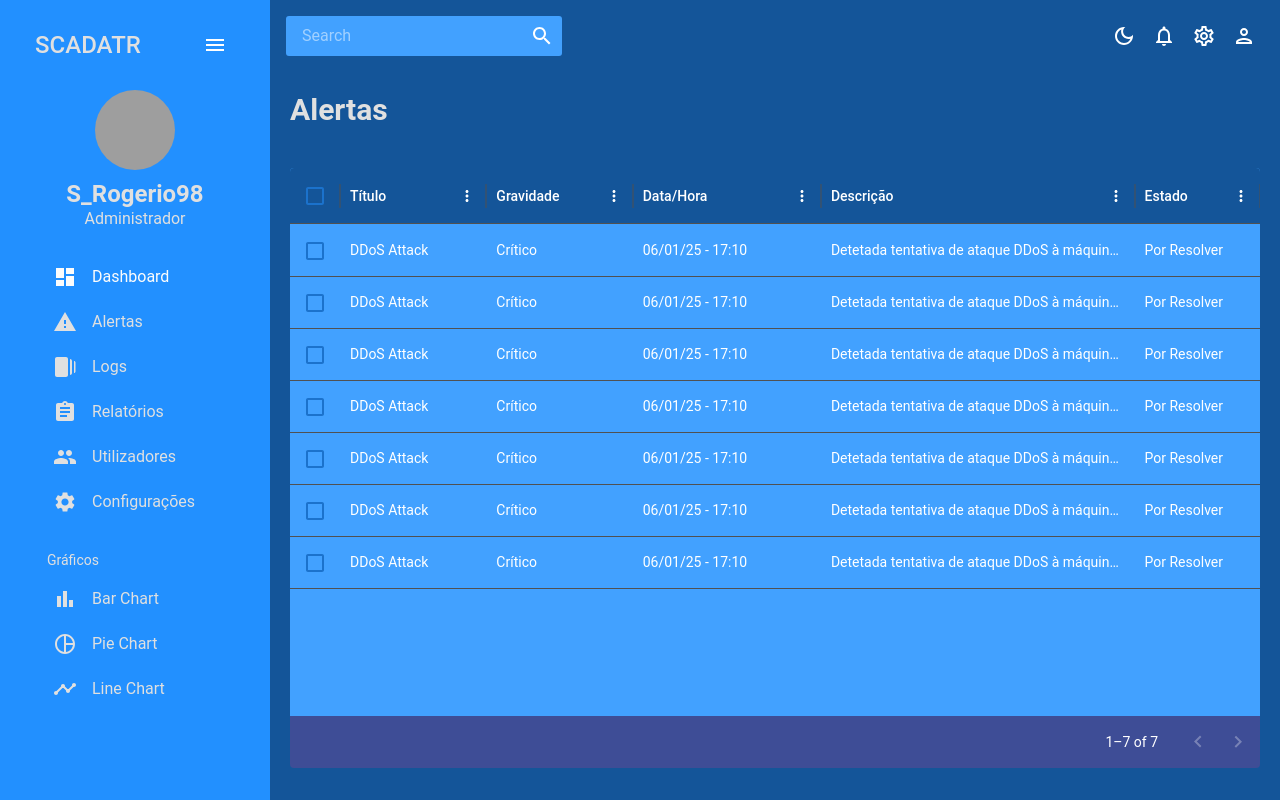
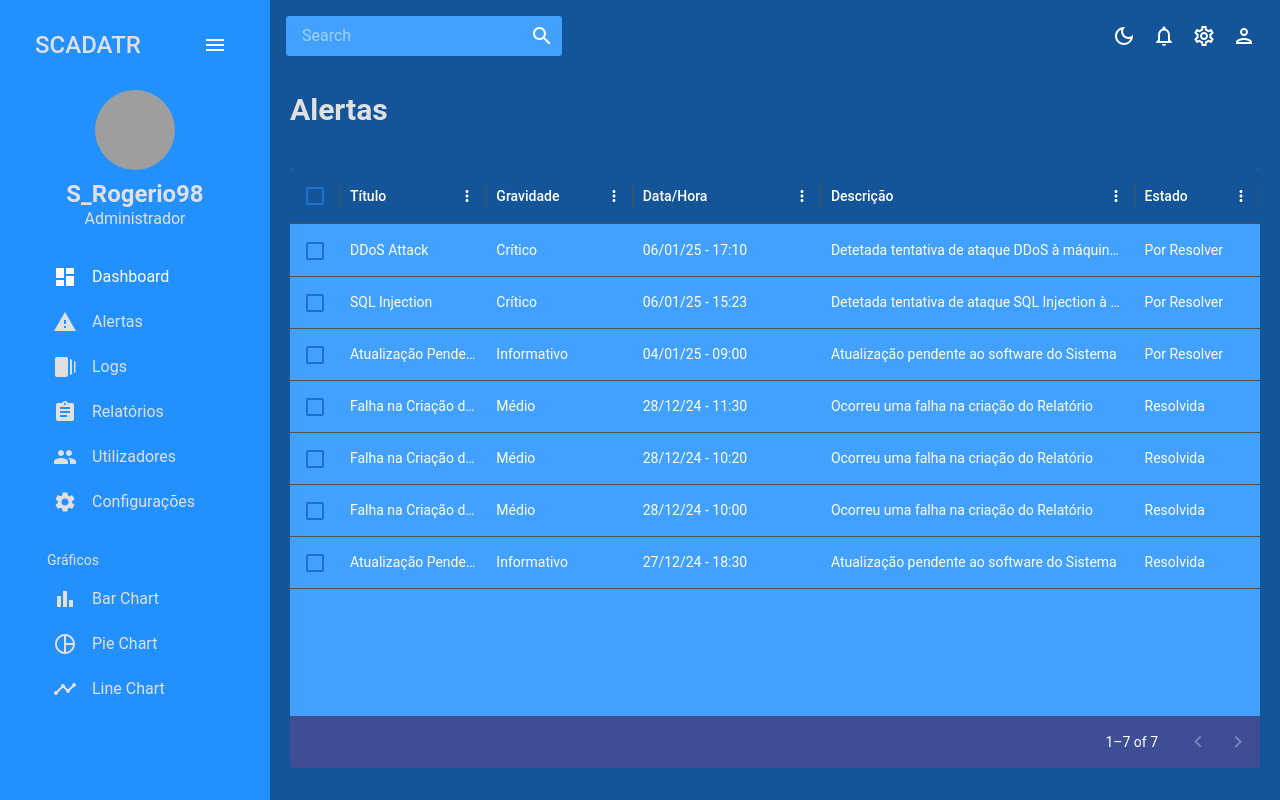
Before and after one commit to dani2308/scadatr, a React (Vite) app in the folder scadatr-projectI/: page /team in a window 1280 px wide. Built offline with nearby package versions, Linux system fonts and the light colour scheme; grey boxes are pictures that could not be loaded.

Commit message:
Alerts DONE

```diff
--- a/scadatr-projectI/src/data/mockData.js
+++ b/scadatr-projectI/src/data/mockData.js
@@ -11,51 +11,51 @@ export const mockDataTeam = [
   },
   {
     id: 2,
-    title: "DDoS Attack",
+    title: "SQL Injection",
     severity: "Crítico",
-    dateHour: "06/01/25 - 17:10",
-    description: "Detetada tentativa de ataque DDoS à máquina 192.140.12.4",
+    dateHour: "06/01/25 - 15:23",
+    description: "Detetada tentativa de ataque SQL Injection à Base de Dados do Sistema",
     state: "Por Resolver",
   },
   {
     id: 3,
-    title: "DDoS Attack",
-    severity: "Crítico",
-    dateHour: "06/01/25 - 17:10",
-    description: "Detetada tentativa de ataque DDoS à máquina 192.140.12.4",
+    title: "Atualização Pendente",
+    severity: "Informativo",
+    dateHour: "04/01/25 - 09:00",
+    description: "Atualização pendente ao software do Sistema",
     state: "Por Resolver",
   },
   {
     id: 4,
-    title: "DDoS Attack",
-    severity: "Crítico",
-    dateHour: "06/01/25 - 17:10",
-    description: "Detetada tentativa de ataque DDoS à máquina 192.140.12.4",
-    state: "Por Resolver",
+    title: "Falha na Criação de Relatório",
+    severity: "Médio",
+    dateHour: "28/12/24 - 11:30",
+    description: "Ocorreu uma falha na criação do Relatório",
+    state: "Resolvida",
   },
   {
     id: 5,
-    title: "DDoS Attack",
-    severity: "Crítico",
-    dateHour: "06/01/25 - 17:10",
-    description: "Detetada tentativa de ataque DDoS à máquina 192.140.12.4",
-    state: "Por Resolver",
+    title: "Falha na Criação de Relatório",
+    severity: "Médio",
+    dateHour: "28/12/24 - 10:20",
+    description: "Ocorreu uma falha na criação do Relatório ",
+    state: "Resolvida",
   },
   {
     id: 6,
-    title: "DDoS Attack",
-    severity: "Crítico",
-    dateHour: "06/01/25 - 17:10",
-    description: "Detetada tentativa de ataque DDoS à máquina 192.140.12.4",
-    state: "Por Resolver",
+    title: "Falha na Criação de Relatório",
+    severity: "Médio",
+    dateHour: "28/12/24 - 10:00",
+    description: "Ocorreu uma falha na criação do Relatório ",
+    state: "Resolvida",
   },
   {
     id: 7,
-    title: "DDoS Attack",
-    severity: "Crítico",
-    dateHour: "06/01/25 - 17:10",
-    description: "Detetada tentativa de ataque DDoS à máquina 192.140.12.4",
-    state: "Por Resolver",
+    title: "Atualização Pendente",
+    severity: "Informativo",
+    dateHour: "27/12/24 - 18:30",
+    description: "Atualização pendente ao software do Sistema",
+    state: "Resolvida",
   },
 
 ];
--- a/scadatr-projectI/src/scenes/dashboard/index.jsx
+++ b/scadatr-projectI/src/scenes/dashboard/index.jsx
@@ -22,7 +22,7 @@ const Dashboard = () => {
     <Box m="20px">
       {/* HEADER */}
       <Box display="flex" justifyContent="space-between" alignItems="center">
-        <Header title="DASHBOARD" subtitle="Bem-vindo ao seu Dashboard" />
+        <Header title="DASHBOARD" subtitle="Bem-vindo ao Dashboard" />
 
         <Box>
           <Button
--- a/scadatr-projectI/src/theme.jsx
+++ b/scadatr-projectI/src/theme.jsx
@@ -1,5 +1,5 @@
-import { createContext, useState, useMemo } from 'react';
-import { createTheme } from '@mui/material/styles';
+import { createContext, useState, useMemo } from "react";
+import { createTheme } from "@mui/material/styles";
 
 // Color design tokens
 export const tokens = (mode) => ({
@@ -14,7 +14,7 @@ export const tokens = (mode) => ({
           600: "#525252",
           700: "#3d3d3d",
           800: "#292929",
-                900: "#141414"
+          900: "#141414",
         },
         primary: {
           100: "#ADD7FF",
@@ -25,7 +25,7 @@ export const tokens = (mode) => ({
           600: "#1B72CC",
           700: "#145599",
           800: "#0E3766",
-                900: "#071A33"
+          900: "#071A33",
         },
         blueAccent: {
           100: "#e1e6fe",
@@ -36,12 +36,12 @@ export const tokens = (mode) => ({
           600: "#5266c8",
           700: "#3e4d96",
           800: "#293364",
-                900: "#151a32"
+          900: "#151a32",
         },
       }
     : {
         grey: {
-            100: "#141414",
+          100: "#fcfcfc",
           200: "#292929",
           300: "#3d3d3d",
           400: "#525252",
@@ -91,7 +91,7 @@ export const themeSettings = (mode) => {
         light: colors.grey[100],
       },
       background: {
-                default: mode === 'dark' ? colors.primary[700] : "#fcfcfc",
+        default: mode === "dark" ? colors.primary[700] : "#fcfcfc",
       },
     },
     typography: {
@@ -109,15 +109,16 @@ export const themeSettings = (mode) => {
 
 // Context for color mode
 export const ColorModeContext = createContext({
-    toggleColorMode: () => {}
+  toggleColorMode: () => {},
 });
 
 export const useMode = () => {
-    const [mode, setMode] = useState('dark');
+  const [mode, setMode] = useState("dark");
 
   const colorMode = useMemo(
     () => ({
-            toggleColorMode: () => setMode((prev) => (prev === 'light' ? 'dark' : 'light')),
+      toggleColorMode: () =>
+        setMode((prev) => (prev === "light" ? "dark" : "light")),
     }),
     []
   );
```
Lines whose indentation alone changed are shown as unchanged.
